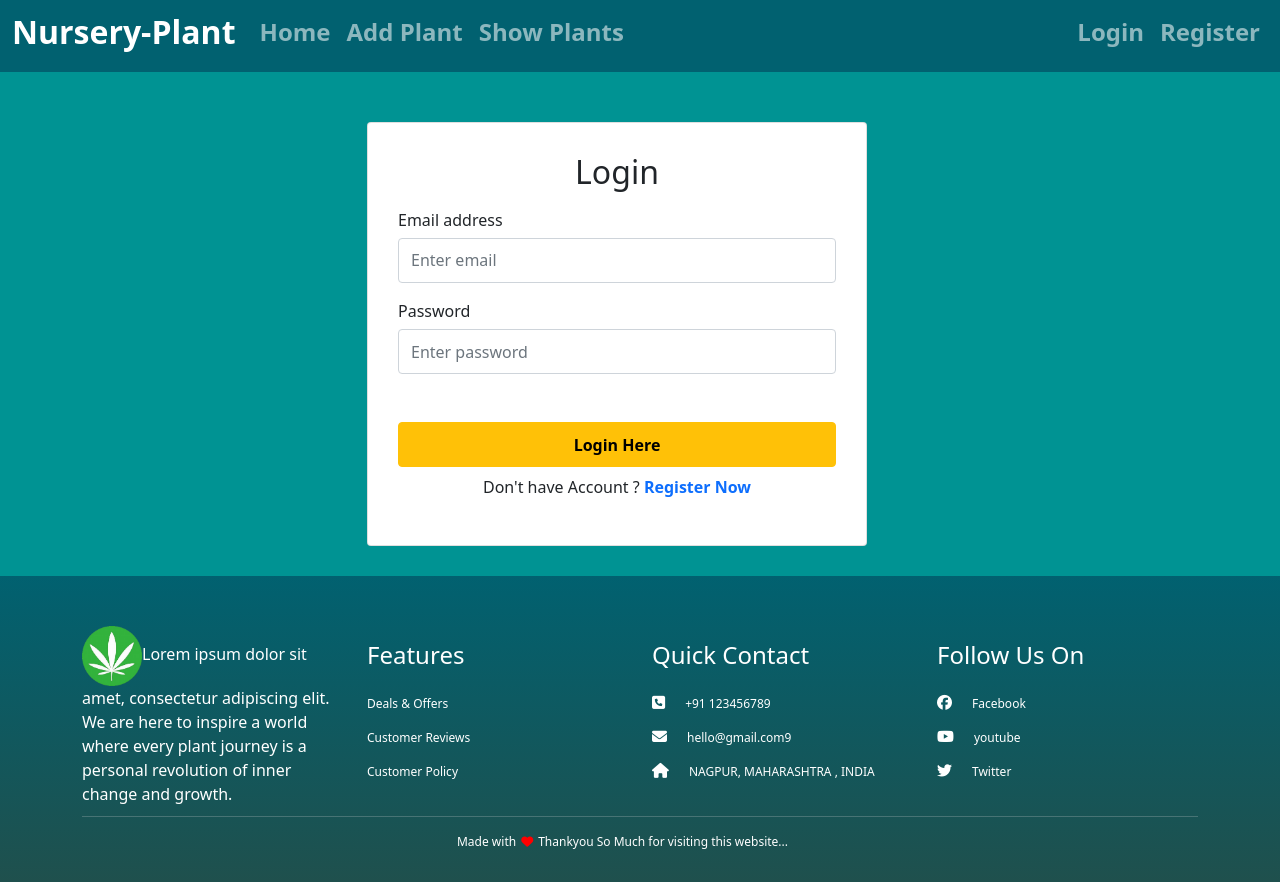
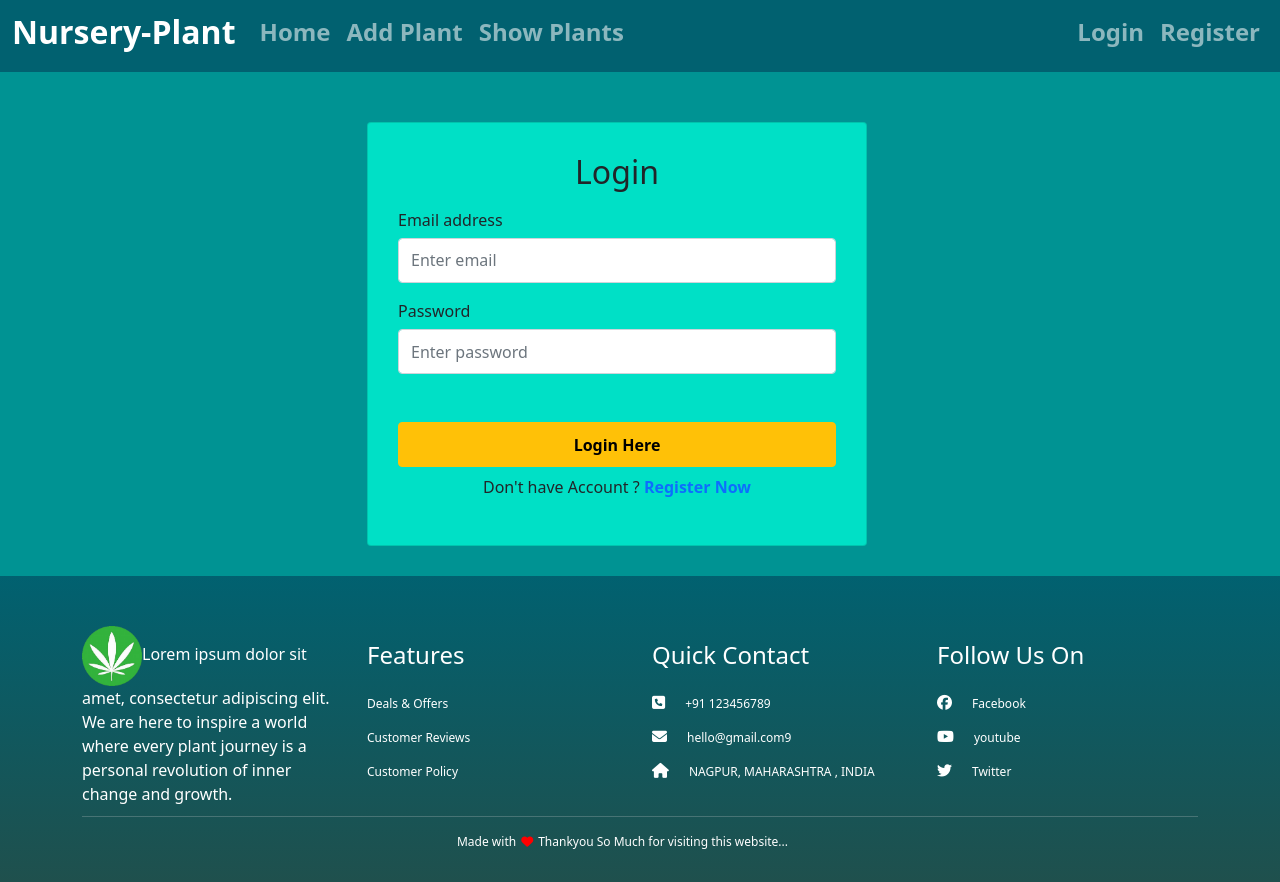
Before and after one commit to AnandShirbhaiyye/nursery-plant, a React (Create React App) app in the folder client/: page /login in a window 1280 px wide. Built offline with nearby package versions, Linux system fonts and the light colour scheme.

Commit message:
login and signup design and little changes in homepage

```diff
--- a/client/src/Homepage/HomePage.js
+++ b/client/src/Homepage/HomePage.js
@@ -13,8 +13,8 @@ function HomePage() {
   return (
     <div className='gradient'>
   <div id="carouselExampleControls" className="carousel slide " data-bs-ride="carousel">
-  <div className="carousel-inner">
-    <div className="carousel-item active" style={{height:"500px"}}>
+  <div className="carousel-inner" style={{height:"500px"}}>
+    <div className="carousel-item active">
       <img src={image} className="d-block w-100" alt="..."></img>
     </div>
     <div className="carousel-item">
--- a/client/src/Login/Login.js
+++ b/client/src/Login/Login.js
@@ -1,15 +1,15 @@
-import React from "react";
-import "./Login.css";
+import React from 'react';
+import './Login.css';
 
 export default function Login() {
   return (
-    <>
-      <div className="gradient">
+   <>
+   <div className="gradient">
       <div className="container">
         <div className="row">
           <div className="col-md-3"></div>
           <div className="col-md-9">
-            <div className="card card_login" style={{bqckgroundColor:"#00e0c6"}}>
+            <div className="card card_register" style={{backgroundColor:"#00E0c6"}}>
               <h2 className="text-center">Login</h2>
               <form>
                 <div className="form-group mt-2">
@@ -56,6 +56,7 @@ export default function Login() {
         </div>
       </div>
       </div>
-    </>
-  );
+
+   </>
+  )
 }
```
